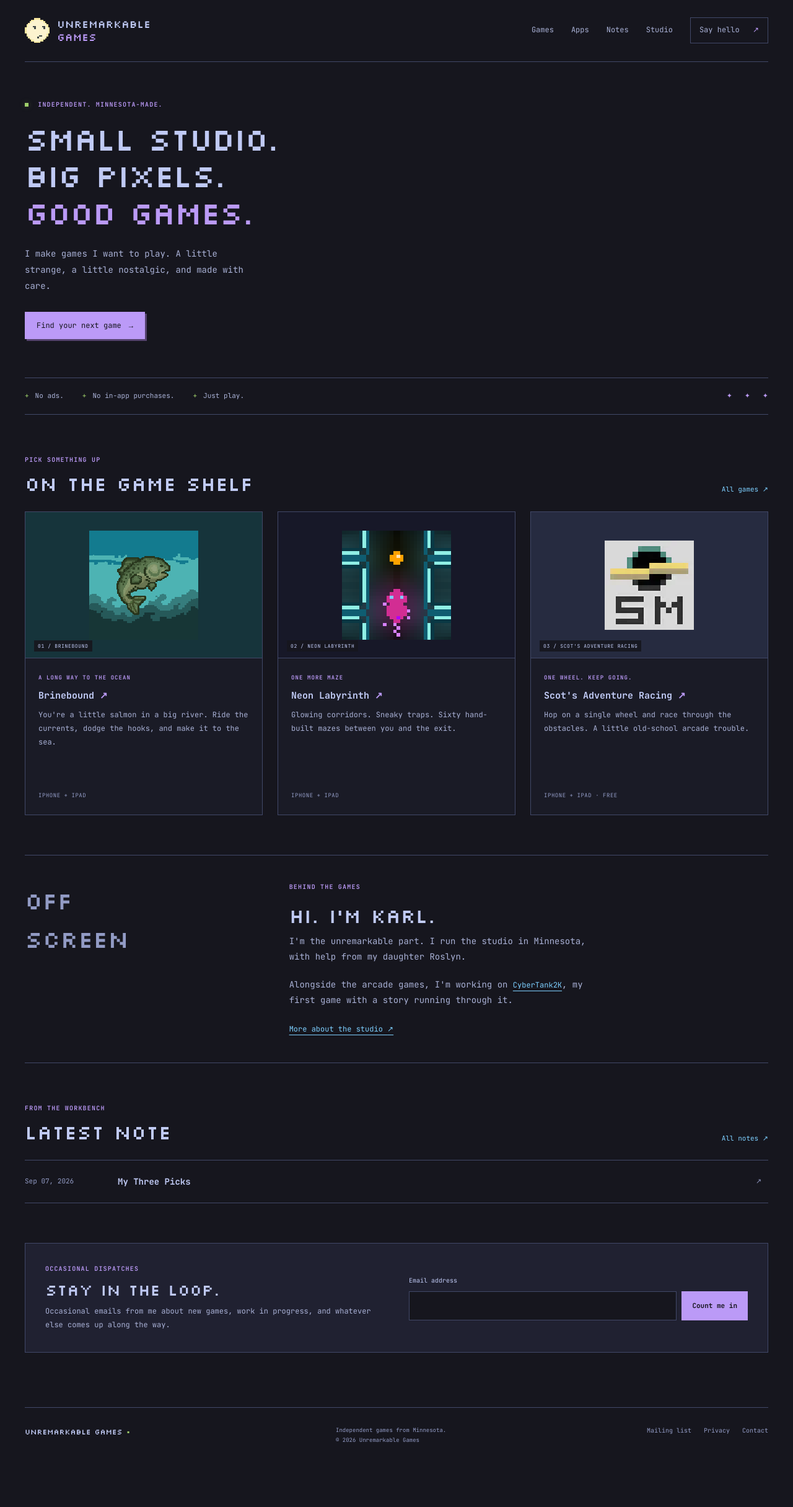
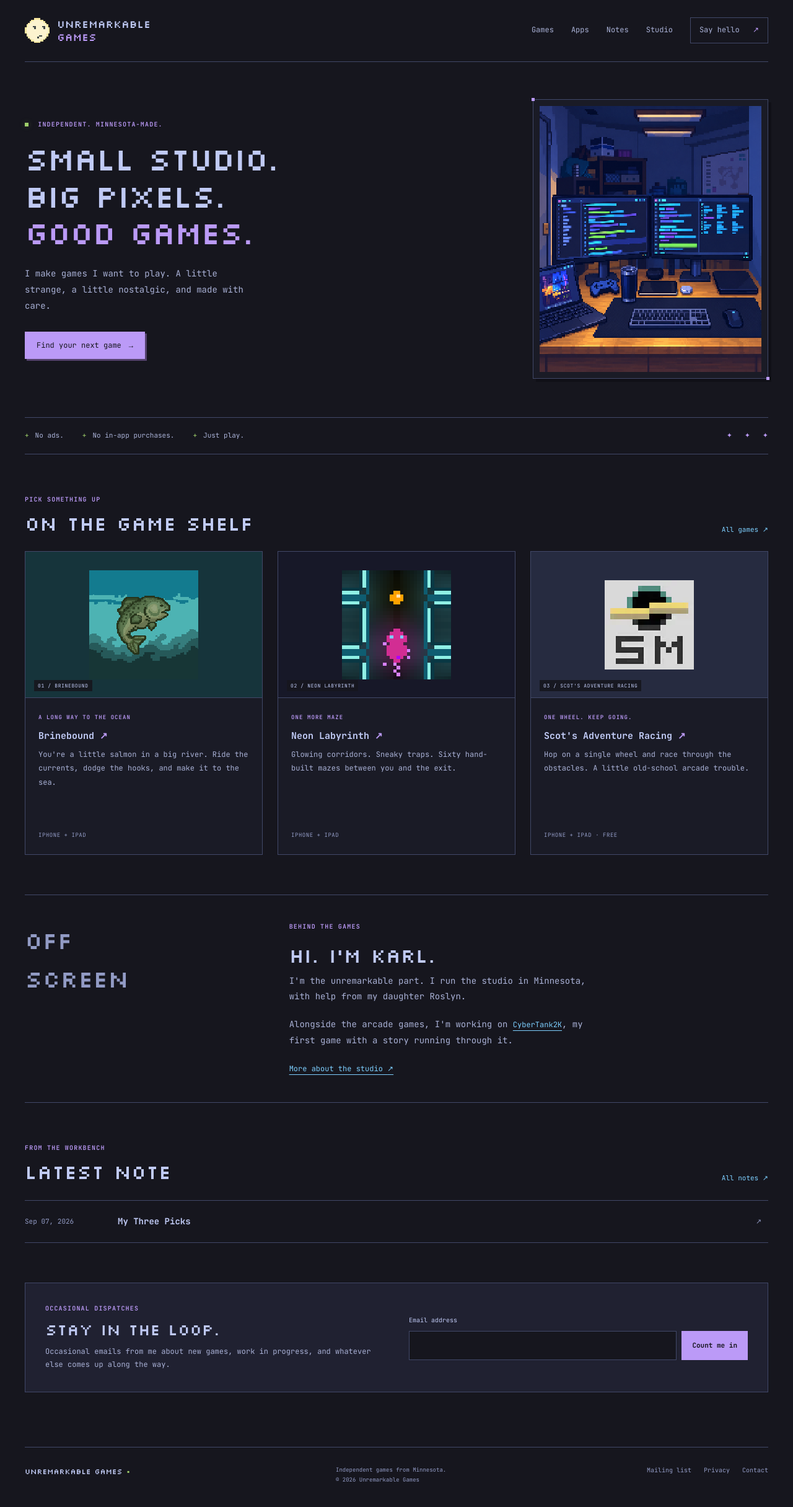
Before and after one commit to unremarkablegames/unremarkablegames.github.io, a Jekyll site: the page built from index.md, in a window 1280 px wide. Shown: the whole page at 62% size. Built offline with Jekyll 4.4.1, drawn with Linux system fonts in a browser that asks for light colours; before the commit the page ends 2367 px from its top, so only the background shows below that.

Commit message:
feat(home): add pixel art studio hero

```diff
--- a/assets/css/main.css
+++ b/assets/css/main.css
@@ -269,10 +269,13 @@ hr {
 .hero-scene {
     margin:0;
     position:relative;
-    padding:12px;
+    width:100%;
+    max-width:380px;
+    justify-self:end;
+    padding:10px;
     border:1px solid var(--tn-border);
     background:#1a1b26;
-    box-shadow:8px 8px 0 #101017
+    box-shadow:5px 5px 0 #101017
 }
 
 .hero-scene:before,.hero-scene:after {
--- a/index.md
+++ b/index.md
@@ -10,6 +10,9 @@ description: "Independent games from Karl McClendon in Minnesota. Play Brineboun
     <p class="hero-copy">I make games I want to play. A little strange, a little nostalgic, and made with care.</p>
     <a href="/games" class="btn btn-light">Find your next game <span aria-hidden="true">→</span></a>
   </div>
+  <figure class="hero-scene">
+    <img src="/assets/img/home-hero-studio-v2.png" width="200" height="240" alt="Pixel art view of Karl's studio desk, with dual monitors, laptop, controller, and blue nighttime lighting.">
+  </figure>
 </section>
 
 <div class="studio-promise"><span>No ads.</span><span>No in-app purchases.</span><span>Just play.</span><span class="promise-decoration" aria-hidden="true">✦ &nbsp; ✦ &nbsp; ✦</span></div>
```
Also changed, not shown: assets/img/home-hero-studio-v2.png (added).
